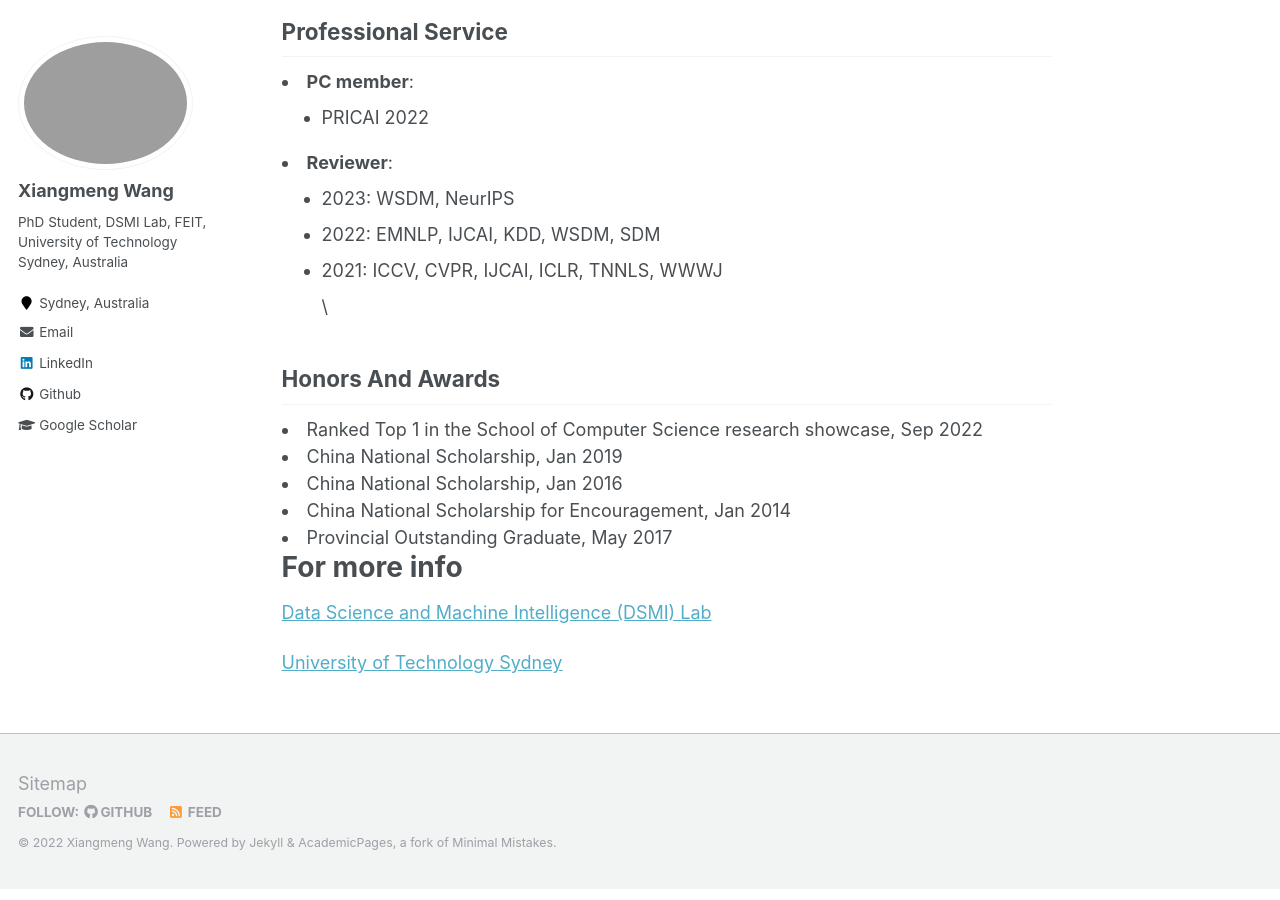
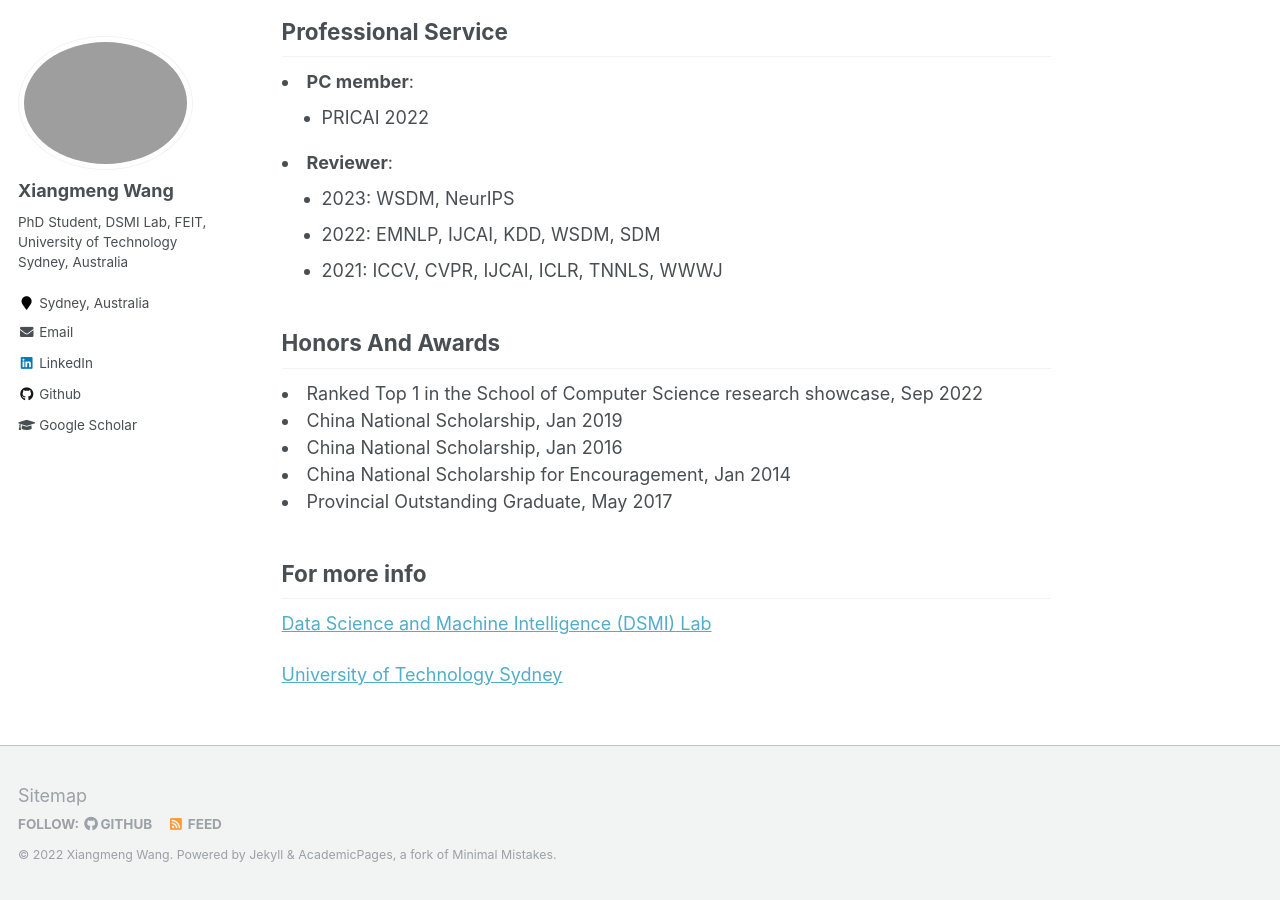
Before and after one commit to Chrystalii/homepage, a Jekyll site: the page built from _pages/about.md, in a window 1280 px wide and 900 px high, scrolled down 1606 px. Built offline with Jekyll 4.4.1, drawn with Linux system fonts in a browser that asks for light colours.

Commit message:
Add files via upload

```diff
--- a/_pages/about.md
+++ b/_pages/about.md
@@ -62,10 +62,9 @@ Professional Service
   <ul>
   <li>2023: WSDM, NeurIPS</li>
   <li>2022: EMNLP, IJCAI, KDD, WSDM, SDM</li>
-  <li>2021: ICCV, CVPR, IJCAI, ICLR, TNNLS, WWWJ</li>\
+  <li>2021: ICCV, CVPR, IJCAI, ICLR, TNNLS, WWWJ</li>
   </ul>
 </li>
-
 
 Honors And Awards
 ------
@@ -75,8 +74,9 @@ Honors And Awards
 <li>China National Scholarship for Encouragement, Jan 2014</li>
 <li>Provincial Outstanding Graduate, May 2017</li>
 
+
 For more info
-======
+------
 [Data Science and Machine Intelligence (DSMI) Lab](http://dsmi.tech/)
 
 [University of Technology Sydney](https://www.uts.edu.au/)
```
